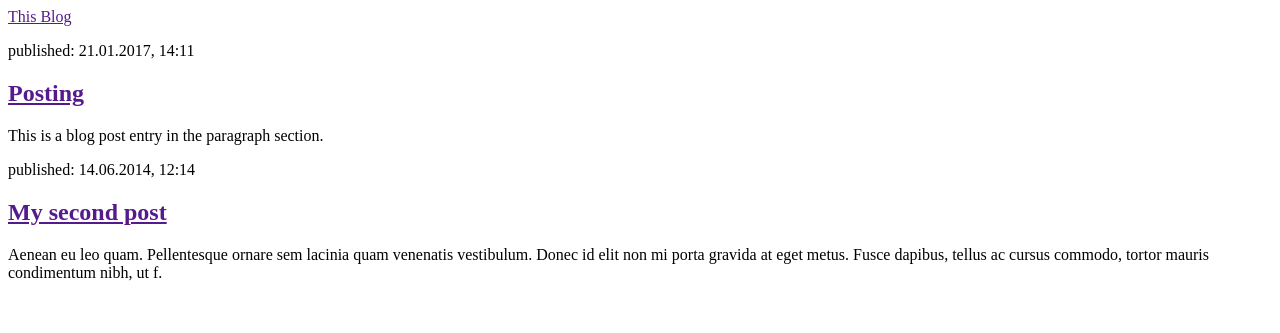
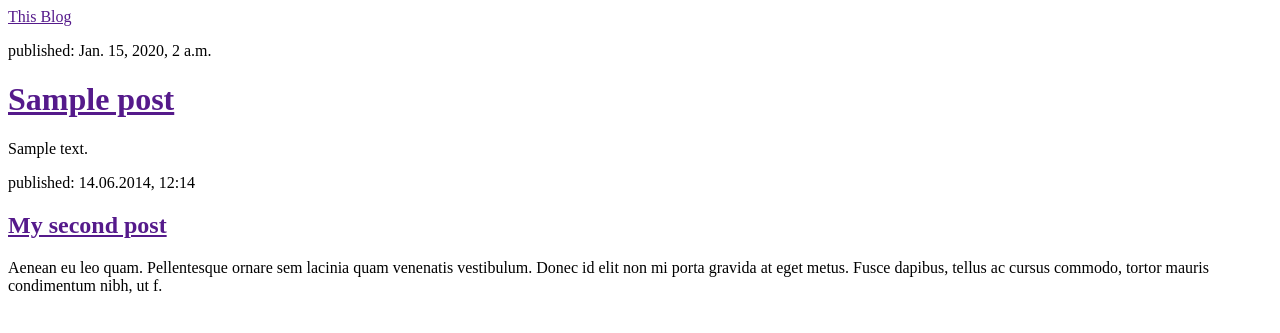
Before and after one commit to blackgrey0010/my-first-blog, a Django app: template blog/templates/blog/post_list.html in a window 1280 px wide. Shown: the top 333 px of the page. Run offline with Django 3.2, Linux system fonts and the light colour scheme; the template is opened without the code that fills it: values that come from a table or form of the project are taken from there, others are empty; tables that the repository leaves empty hold one stand-in row (values such as "Sample post").

Commit message:
Modified templates to display posts from database.

```diff
--- a/blog/models.py
+++ b/blog/models.py
@@ -13,9 +13,12 @@ class Post(models.Model):
         blank=True, null =True)
 
 
-def publish(self):
-    self.published_date = timezone.now()
-    self.save()
+    def publish(self):
+        self.published_date = timezone.now()
+        self.save()
 
-def __str__(self):
-    return self.title
+    def __str__(self):
+        return self.title
+
+    def __unicode__(self):
+        return self.title
--- a/blog/templates/blog/post_list.html
+++ b/blog/templates/blog/post_list.html
@@ -9,9 +9,13 @@
         </div>
 
         <div>
-         <p>published: 21.01.2017, 14:11</p>
-         <h2><a href="">Posting</a></h2>
-         <p>This is a blog post entry in the paragraph section.</p>
+            {%for post in posts %}
+                <div>
+                    <p>published: {{ post.published_date}}</p>
+                    <h1><a href="">{{ post.title}}</a></h1>
+                    <p>{{ post.text|linebreaksbr}}</p>
+                </div>
+            {% endfor %}
         </div>
 
         <div>
--- a/blog/views.py
+++ b/blog/views.py
@@ -1,5 +1,8 @@
 from django.shortcuts import render
+from django.utils import timezone
+from .models import Post
 
 # Create your views here.
 def post_list(request):
-    return render(request, 'blog/post_list.html',{})
+    posts = Post.objects.filter(published_date__lte=timezone.now()).order_by('published_date')
+    return render(request, 'blog/post_list.html', {'posts':posts})
```
